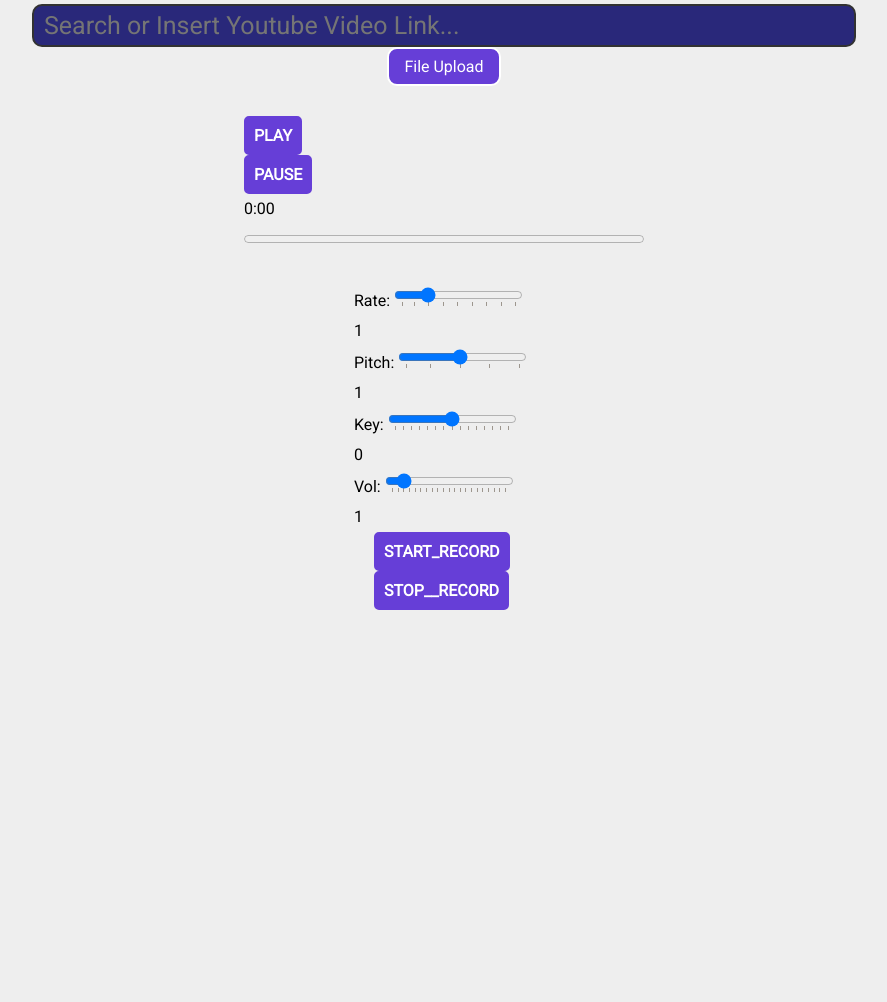
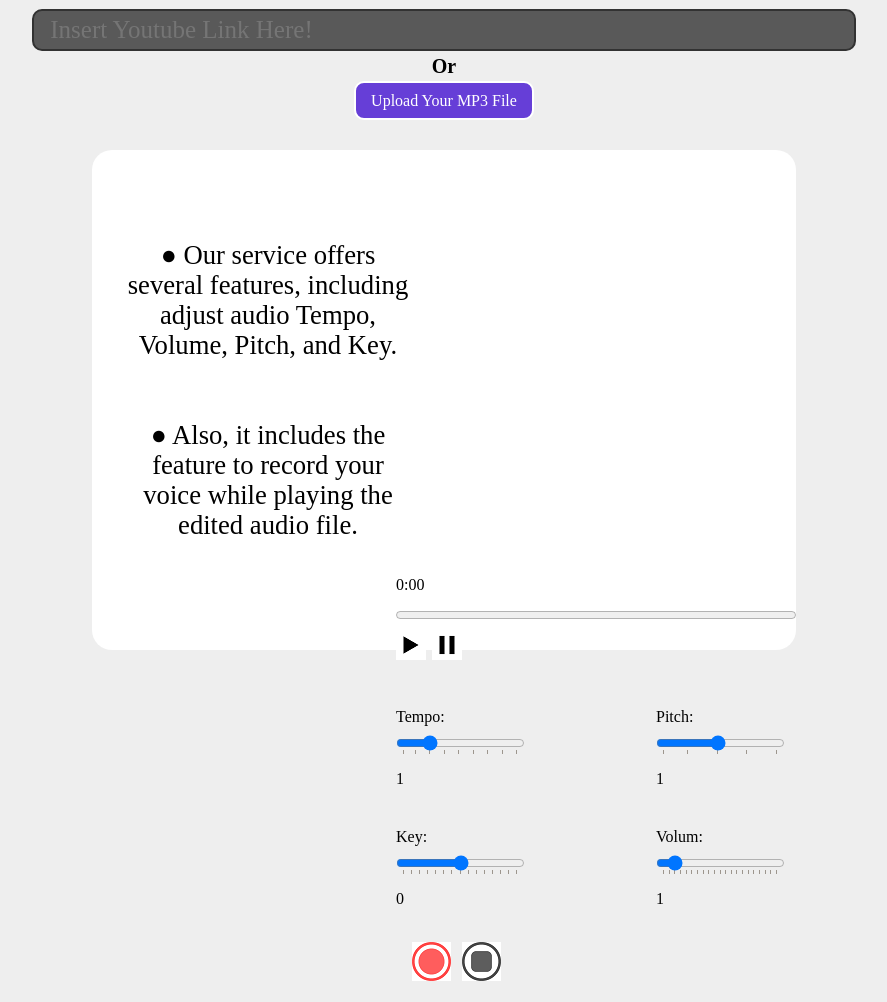
Before and after one commit to cw-JM-Project/Web-Singing-Room, a website with bundled scripts: page Audio_Edit/index.html in a window 1280 px wide. Shown: the part 521-1523 px from the top of the page, without its empty margins (196-1083 px from the left). Before the commit the page ends 1143 px from the top, so only its background shows below. Built offline with nearby package versions, Linux system fonts and the light colour scheme; no server answers.

Commit message:
최종 업로드

```diff
--- a/Audio_Edit/index.html
+++ b/Audio_Edit/index.html
@@ -3,44 +3,68 @@
     <head>
         <meta charset="UTF-8">
         <meta name="viewport" content="width=device-width, initial-scale=1.0">
-    <title>soundtouch.js demo</title>
-    <link rel="shortcut icon" href="https://www.iconfinder.com/data/icons/hawcons/32/698392-icon-129-cloud-download-512.png" type="image/x-icon" />
+        <title>Free Audio Editing Web Service</title>
+        <link rel="shortcut icon" href="logos/icon.jpg" type="image/x-icon" />
     <link rel="stylesheet" href="style.css">
     <link href="https://fonts.googleapis.com/css2?family=Roboto&display=swap" rel="stylesheet">
     </head>
+    <body>
+        <div class="title-name">
+            <br>Free Audio Editing Web Service
+        </div>
 
-<body>
         <p id="img_main"> <img src="./logos/main.jpg"> </p>
 
         <div class="container">
             <div class="searchArea">
-            <input type="text" class="URL-input" placeholder="Search or Insert Youtube Video Link...">
+                <input type="text" class="URL-input" placeholder="&nbsp;Insert Youtube Link Here!">
                 <button class="button" id="mp3-button"><img src="./logos/audio.png"></p></button>
             </div>
         </div>
 
-    <script type="text/javascript" src="script.js"></script>
+        <script type="text/javascript" src="sub_script.js"></script>
 
-    <div class="load">
-        <span class="loading"></span>
-    </div>
+        <div style="text-align: center; font-weight: bold; font-size: 20px;"> Or </div>
+
         <div class="box-file-input"> <!--파일선택부분-->
             <label>
                 <input type="file" name="audio-src" class="file-input" accept="audio/*">
             </label>
         </div>
+
+        <div class="load">
+            <span class="loading"></span>
+        </div>
+
         <br>
+
+        <div class="all-box">
+            <div class="no-space">
+                &nbsp;
+            </div>
+
+            <div class="description">
+                <br><br><br>
+                ● Our service offers several features, including adjust audio Tempo, Volume, Pitch, and Key.<br><br><br>
+                ● Also, it includes the feature to record your voice while playing the edited audio file.
+            </div>
+
+            <div class="edit-all">
                 <div class="progress">
-        <button id="play" disabled>Play</button>
-        <button id="stop">Pause</button>
+                    <br>
                     <div>
                         <span id="currentTime">0:00</span><span id="duration"></span>
                     </div>
                     <progress id="playMeter" value="0" max="100"></progress>
+                    <button id="play" disabled></button>
+                    <button id="stop"></button>
                 </div>
                 <br>
-    <div class="audio-edit">
-        Rate: <input type="range" autofocus="true" min="0.1" max="4.0" name="tempoSlider" value="1.0" id="tempoSlider" step="0.01" list="temporange">
+                <div class="edit-box">
+                    <div>
+                        <div class="tempo-box">
+                            Tempo:<br><input type="range" autofocus="true" min="0.1" max="4.0" name="tempoSlider" value="1.0" id="tempoSlider" step="0.01" list="temporange">
+
                             <datalist id="temporange">
                                 <option value="0.1" label="0">
                                 <option value="0.5">
@@ -53,8 +77,9 @@
                                 <option value="4.0" label="4">
                             </datalist>
                             <div id="tempo"></div>
-        Pitch: <input type="range" autofocus="true" min="0.1" max="2.0" name="pitchSlider" value="1.0" id="pitchSlider" step="0.01" list="pitchrange">
-
+                        </div>
+                        <div class="pitch-box">
+                            Pitch: <br><input type="range" autofocus="true" min="0.1" max="2.0" name="pitchSlider" value="1.0" id="pitchSlider" step="0.01" list="pitchrange">
                             <datalist id="pitchrange">
                                 <option value="0.1" label="0">
                                 <option value="0.5">
@@ -63,8 +88,12 @@
                                 <option value="2.0" label="2">
                             </datalist>
                             <div id="pitch"></div>
-
-        Key: <input type="range" autofocus="true" min="-7.0" max="7.0" name="keySlider" value="0" id="keySlider" step="1" list="keyrange">
+                        </div>
+                    </div>
+                    <br><br><br><br>
+                    <div>
+                        <div class="key-box">
+                            Key: <br><input type="range" autofocus="true" min="-7.0" max="7.0" name="keySlider" value="0" id="keySlider" step="1" list="keyrange">
                             <datalist id="keyrange">
                                 <option value="-7">
                                 <option value="-6">
@@ -83,8 +112,9 @@
                                 <option value="7">
                             </datalist>
                             <div id="key"></div>
-
-        Vol: <input type="range" autofocus="true" min="0.0" max="10.0" name="volumeSlider" value="1.0" id="volumeSlider" step="0.01" list="volumerange">
+                        </div>
+                        <div class="volum-box">
+                            Volum: <br><input type="range" autofocus="true" min="0.0" max="10.0" name="volumeSlider" value="1.0" id="volumeSlider" step="0.01" list="volumerange">
                             <datalist id="volumerange">
                                 <option value="0.0" label="0">
                                 <option value="0.5">
@@ -110,21 +140,21 @@
                             </datalist>
                             <div id="volume"></div>
                         </div>
-
-
-    <div class = "record-bt">
-        <button id="mc_record" >start_record</button>
-
-        <button id="mc_stop" >stop__record</button>
-
-
+                    </div>
                 </div>
                 <br>
+                <div class = "record-bt">
+                    &nbsp; &nbsp;
+                    <button id="mc_record"></button>
+                    <button id="mc_stop"></button>
                     <br>
-    <br>
+                </div>
                 <div class = "record-result">
                     <audio id="mc_audio"> </audio>
                 </div>
+            </div>
+        </div>
+        <br><br><br>
     </body>
-    <script type="module" src="example.js"></script>
+    <script type="module" src="main_script.js"></script>
 </html>
--- a/Audio_Edit/style.css
+++ b/Audio_Edit/style.css
@@ -1,7 +1,7 @@
 *{
   margin: 0;
   padding: 0;
-  font-family: 'Roboto',Arial,sans-serif;
+  font-family: 궁서;
 }
 
 #img_main{
@@ -24,133 +24,11 @@
 }
 
 .box-file-input label:after{
-  content:"File Upload";
+  content:"Upload Your MP3 File";
 }
 
 .box-file-input .file-input{
   display:none;
-}
-
-button,
-button::after {
-  -webkit-transition: all 0.3s;
-	-moz-transition: all 0.3s;
-  -o-transition: all 0.3s;
-	transition: all 0.3s;
-}
-
-button {
-  background: none;
-  border: 2px solid #663ED7;
-  border-radius: 5px;
-  color: #FFF;
-  display: block;
-  font-size: 1.0em;
-  font-weight: bold;
-  margin: 0em ;
-  padding: 0.5em 0.5em;
-  position: relative;
-  text-transform: uppercase;
-}
-
-button::before,
-button::after {
-  background: #fff;
-  content: '';
-  position: absolute;
-  z-index: -1;
-}
-
-button:hover {
-  color: #663ED7;
-}
-
-#play::before {
-  height: 100%;
-  left: 0;
-  top: 0;
-  width: 100%;
-}
-
-#play::after {
-  background: #663ED7;
-  height: 100%;
-  left: 0;
-  top: 0;
-  width: 100%;
-}
-
-#play:hover:after {
-  height: 0;
-  left: 50%;
-  top: 50%;
-  width: 0;
-}
-
-#stop::before {
-  height: 100%;
-  left: 0;
-  top: 0;
-  width: 100%;
-}
-
-#stop::after {
-  background: #663ED7;
-  height: 100%;
-  left: 0;
-  top: 0;
-  width: 100%;
-}
-
-#stop:hover:after {
-  height: 0;
-  left: 50%;
-  top: 50%;
-  width: 0;
-}
-
-#mc_record::before {
-  height: 100%;
-  left: 0;
-  top: 0;
-  width: 100%;
-}
-
-#mc_record::after {
-  background: #663ED7;
-  height: 100%;
-  left: 0;
-  top: 0;
-  width: 100%;
-}
-
-#mc_record:hover:after {
-  height: 0;
-  left: 50%;
-  top: 50%;
-  width: 0;
-}
-
-#mc_stop::before {
-  height: 100%;
-  left: 0;
-  top: 0;
-  width: 100%;
-}
-
-#mc_stop::after {
-  background: #663ED7;
-  height: 100%;
-  left: 0;
-  top: 0;
-  width: 100%;
-}
-
-#mc_stop:hover:after {
-  height: 0;
-  left: 50%;
-  top: 50%;
-  width: 0;
 }
 
 footer{
@@ -170,6 +48,7 @@ footer{
 }
 
 .searchArea{
+
   margin-top: 5px;
 }
 
@@ -192,9 +71,9 @@ footer{
   border-radius: 10px;
   width: 30rem;
   text-align: left;
-  background: #eee;
+  background: #000;
   outline: none;
-  background-color: #29287a;
+  background-color: #595959;
   border: none;
 }
 
@@ -206,27 +85,13 @@ footer{
   cursor: pointer;
   border-radius: 10px;
   border: 2px solid #663ED7;
-  background:  #ffffff;
   margin: 10px 0px 0px 5px;
 }
 
-#search-button{
-  background:#323232;
-  border: 2px solid #323232;
-  color: #6f6f6f;
-  position: absolute;
-  left:50%;
-}
-
-.button:hover, .button:active, #search-button:active{
-  background:white;
+.button:hover, .button:active{
   color:black;
-  border: 2px solid white;
+  border: 2px solid #EEEEEE;
   transition: .1s;
-}
-
-#resultBtn{
-  width: 50px;
 }
 
 @media screen and (min-width: 200px){
@@ -298,23 +163,121 @@ body {
 }
 
 .record-bt{
-  position: absolute;
-  left: 50%;
-  margin-left: -70px;
+  text-align: left;
+  width: 126px;
+  height:45px;
+  display:inline-table;
+  float: left;
 }
 
 .record-result{
-
-  position: absolute;
-  left: 50%;
-  margin-left: -140px;
-}
-
-.audio-edit{
-  width:180px;
-  margin: 0 auto
+  display:inline-table;
+  float: left;
 }
 
 .load{
   text-align:center;
 }
+
+
+.edit-box{
+  margin-left: auto;
+  margin-right: auto;
+  margin:auto;
+  width: 400px;
+  height:210px;
+}
+
+.tempo-box{
+  width: 140px;
+  display:inline-table;
+  float: left;
+
+}
+
+.pitch-box{
+  display:inline-table;
+  float: right;
+  width: 140px;
+}
+
+.key-box{
+  display:inline-table;
+  float: left;
+  width: 140px;
+}
+
+.volum-box{
+  display:inline-table;
+  float: right;
+  width: 140px;
+}
+
+
+.all-box{
+  margin-left: auto;
+  margin-right: auto;
+  margin:auto;
+  width: 55%;
+  height:500px;
+  background-color: white;
+  border-radius: 20px;
+}
+
+.title-name{
+  font-size: 35pt;
+  text-align:center;
+  line-height : 150%;
+  font-weight : bold;
+}
+
+.no-space{
+  display:inline-table;
+  float: left;
+  width: 5%;
+}
+
+.description{
+  display:inline-table;
+  float: left;
+  width: 40%;
+  text-align:center;
+  font-size: 20pt;
+}
+.edit-all{
+  display:inline-table;
+  float: right;
+  width: 55%;
+}
+
+#play{
+  background: url( "logos/Play.png" ) no-repeat;
+  border: none;
+  width: 32px;
+  height: 32px;
+  cursor: pointer;
+}
+
+#stop{
+  background: url( "logos/Stop.png" ) no-repeat;
+  border: none;
+  width: 32px;
+  height: 32px;
+  cursor: pointer;
+}
+
+#mc_record{
+  background: url( "logos/recstart.png" ) no-repeat;
+  border: none;
+  width: 50px;
+  height: 50px;
+  cursor: pointer;
+}
+
+#mc_stop{
+  background: url( "logos/recstop.png" ) no-repeat;
+  border: none;
+  width: 50px;
+  height: 50px;
+  cursor: pointer;
+}
```
Also changed, not shown: Audio_Edit/main_script.js (renamed from Audio_Edit/example.js, +26 -31 lines), Audio_Edit/logos/Play.png (added), Audio_Edit/logos/Stop.png (added), Audio_Edit/logos/audio.png, Audio_Edit/logos/icon.jpg (added), Audio_Edit/logos/main.jpg, Audio_Edit/logos/recstart.png (added), Audio_Edit/logos/recstop.png (added), Audio_Edit/sub_script.js (line endings or trailing spaces), 1 other file. Lines whose indentation alone changed are shown as unchanged.
